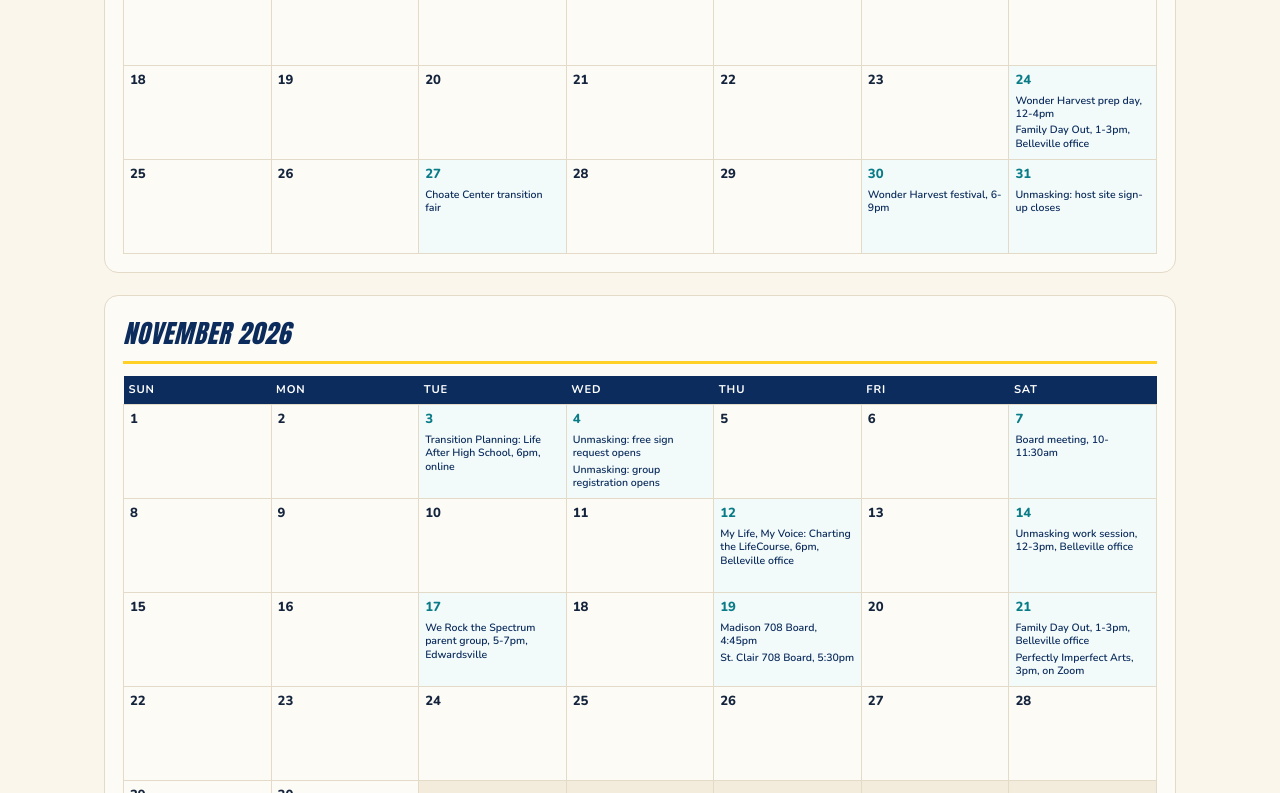
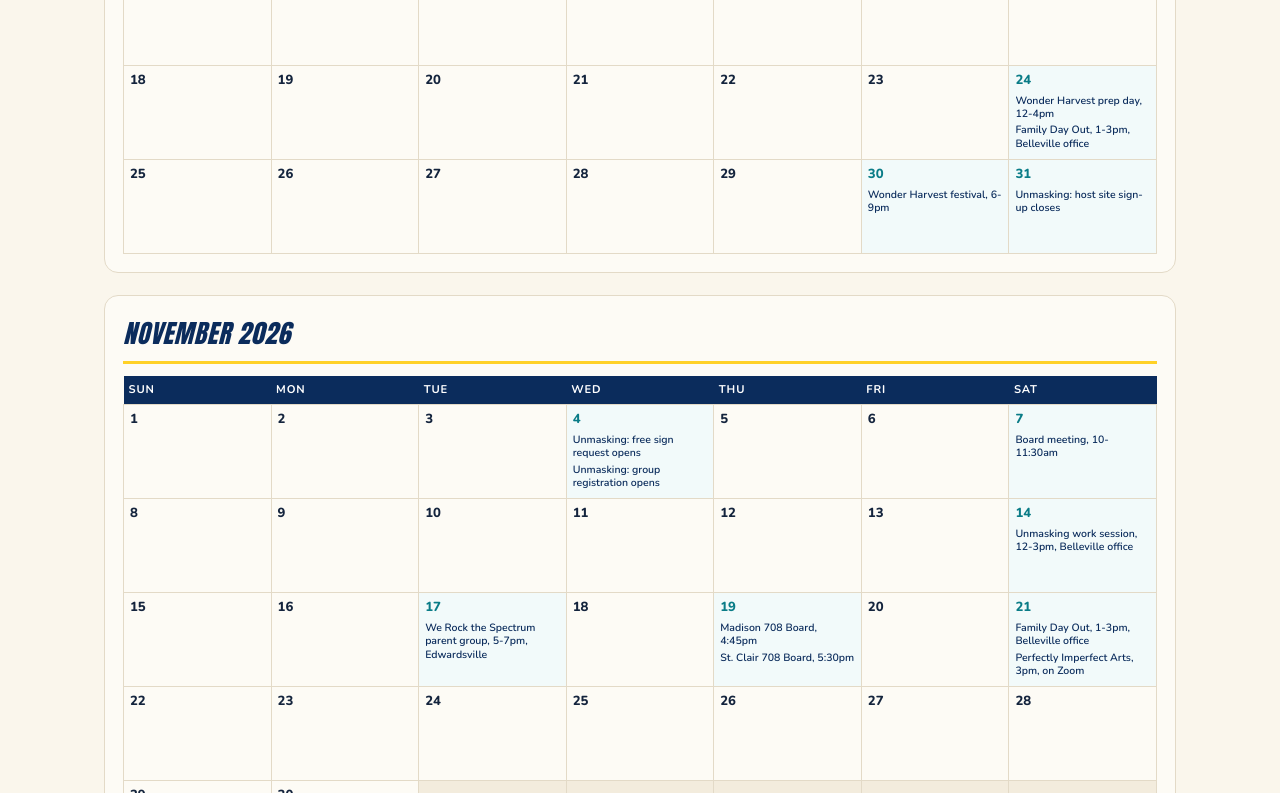
Before and after one commit to SIP-Arts-Foundation-Inc/sipartsfoundation.org, a plain HTML site: page calendar.html in a window 1280 px wide. Shown: the part 608-1401 px from the top of the page. Drawn offline with nearby package versions, Linux system fonts and the light colour scheme.

Commit message:
Remove transition fair and transition nights from calendar

```diff
--- a/calendar.html
+++ b/calendar.html
@@ -112,7 +112,7 @@
 <tr>
 <td><span class="d">25</span></td>
 <td><span class="d">26</span></td>
-<td class="has"><span class="d">27</span><span class="e">Choate Center transition fair</span></td>
+<td><span class="d">27</span></td>
 <td><span class="d">28</span></td>
 <td><span class="d">29</span></td>
 <td class="has"><span class="d">30</span><span class="e">Wonder Harvest festival, 6-9pm</span></td>
@@ -125,7 +125,7 @@
 <tr>
 <td><span class="d">1</span></td>
 <td><span class="d">2</span></td>
-<td class="has"><span class="d">3</span><span class="e">Transition Planning: Life After High School, 6pm, online</span></td>
+<td><span class="d">3</span></td>
 <td class="has"><span class="d">4</span><span class="e">Unmasking: free sign request opens</span><span class="e">Unmasking: group registration opens</span></td>
 <td><span class="d">5</span></td>
 <td><span class="d">6</span></td>
@@ -136,7 +136,7 @@
 <td><span class="d">9</span></td>
 <td><span class="d">10</span></td>
 <td><span class="d">11</span></td>
-<td class="has"><span class="d">12</span><span class="e">My Life, My Voice: Charting the LifeCourse, 6pm, Belleville office</span></td>
+<td><span class="d">12</span></td>
 <td><span class="d">13</span></td>
 <td class="has"><span class="d">14</span><span class="e">Unmasking work session, 12-3pm, Belleville office</span></td>
 </tr>
```
